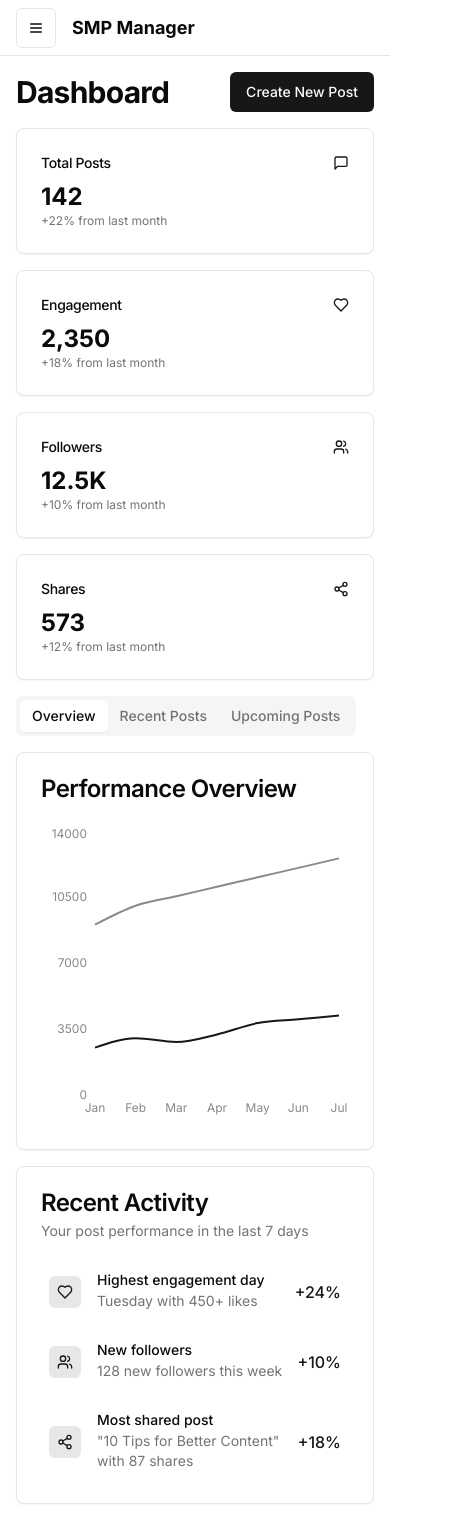
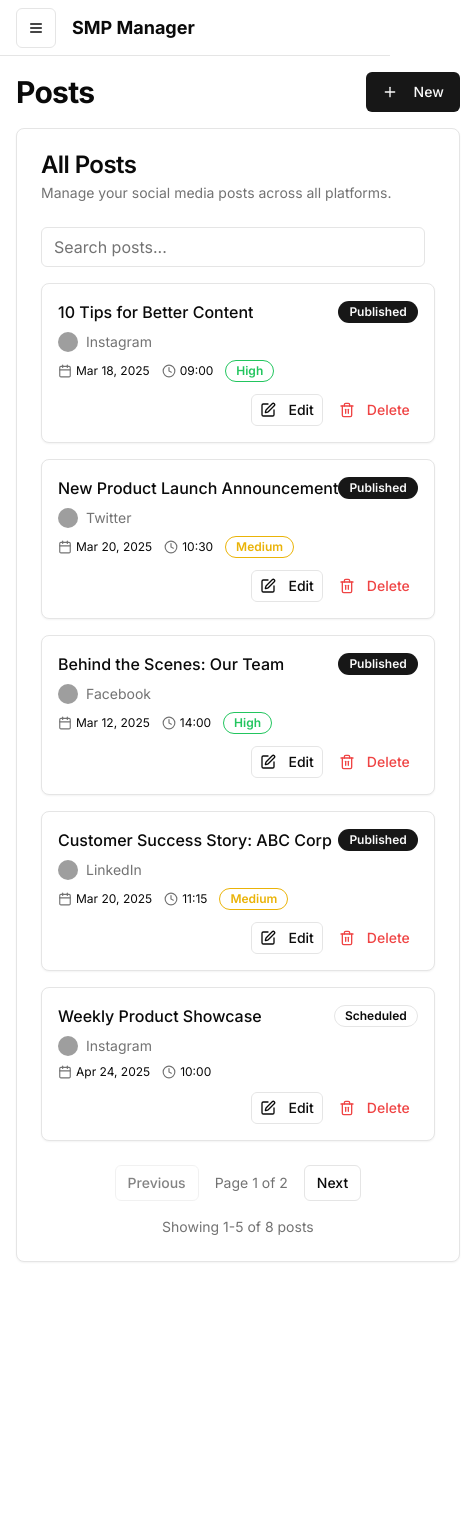
Before and after one commit to sargsarmen/smp-manager, a Next.js app: page / in a window 390 px wide. Shown: the whole page, 476 px wide, since content can reach past the window. After the commit the page ends 1278 px from the top, so only its background shows below. Built offline with nearby package versions, Linux system fonts and the light colour scheme; grey boxes are pictures that could not be loaded.

Commit message:
make posts list responsive

```diff
--- a/app/page.tsx
+++ b/app/page.tsx
@@ -1,141 +1,364 @@
-import type { Metadata } from "next"
+"use client"
+
+import Link from "next/link"
 import { Button } from "@/components/ui/button"
-import { Card, CardContent, CardDescription, CardHeader, CardTitle } from "@/components/ui/card"
-import { Tabs, TabsContent, TabsList, TabsTrigger } from "@/components/ui/tabs"
-import { Users, MessageSquare, Heart, Share2 } from "lucide-react"
-import Link from "next/link"
-import { Overview } from "@/components/dashboard/overview"
-import { RecentPosts } from "@/components/dashboard/recent-posts"
-import { UpcomingPosts } from "@/components/dashboard/upcoming-posts"
+import { Card, CardContent, CardDescription, CardFooter, CardHeader, CardTitle } from "@/components/ui/card"
+import {
+  DropdownMenu,
+  DropdownMenuContent,
+  DropdownMenuItem,
+  DropdownMenuLabel,
+  DropdownMenuSeparator,
+  DropdownMenuTrigger,
+} from "@/components/ui/dropdown-menu"
+import {
+  AlertDialog,
+  AlertDialogAction,
+  AlertDialogCancel,
+  AlertDialogContent,
+  AlertDialogDescription,
+  AlertDialogFooter,
+  AlertDialogHeader,
+  AlertDialogTitle,
+} from "@/components/ui/alert-dialog"
+import { Input } from "@/components/ui/input"
+import { Table, TableBody, TableCell, TableHead, TableHeader, TableRow } from "@/components/ui/table"
+import { Badge } from "@/components/ui/badge"
+import { Avatar, AvatarFallback, AvatarImage } from "@/components/ui/avatar"
+import { MoreHorizontal, Plus, Trash2, Calendar, Clock, Edit } from "lucide-react"
 import { Shell } from "@/components/shell"
+import { usePosts } from "@/context/post-context"
+import { useState, useEffect } from "react"
+import { useToast } from "@/components/ui/use-toast"
+import { useMediaQuery } from "@/hooks/use-media-query"
 
-export const metadata: Metadata = {
-  title: "Dashboard - Social Media Post Manager",
-  description: "Manage your social media posts with scheduling and analytics features",
-}
+export default function PostsPage() {
+  const { posts, deletePost } = usePosts()
+  const { toast } = useToast()
+  const [searchQuery, setSearchQuery] = useState("")
+  const [currentPage, setCurrentPage] = useState(1)
+  const [postToDelete, setPostToDelete] = useState<string | null>(null)
+  const [isDeleteDialogOpen, setIsDeleteDialogOpen] = useState(false)
+  const postsPerPage = 5
 
-export default function DashboardPage() {
+  // Check if the screen is mobile
+  const isMobile = useMediaQuery("(max-width: 768px)")
+
+  // Filter posts based on search query
+  const filteredPosts = posts.filter((post) => {
+    if (!searchQuery.trim()) return true
+
+    const query = searchQuery.toLowerCase()
+    return (
+      post.title.toLowerCase().includes(query) ||
+      post.platform.toLowerCase().includes(query) ||
+      post.status.toLowerCase().includes(query) ||
+      (post.content && post.content.toLowerCase().includes(query))
+    )
+  })
+
+  // Calculate total pages
+  const totalPages = Math.ceil(filteredPosts.length / postsPerPage)
+
+  // Get current posts for the page
+  const indexOfLastPost = currentPage * postsPerPage
+  const indexOfFirstPost = indexOfLastPost - postsPerPage
+  const currentPosts = filteredPosts.slice(indexOfFirstPost, indexOfLastPost)
+
+  // Reset to first page when search query changes
+  useEffect(() => {
+    setCurrentPage(1)
+  }, [searchQuery])
+
+  // Adjust current page when posts length changes
+  useEffect(() => {
+    if (currentPage > totalPages && totalPages > 0) {
+      setCurrentPage(totalPages)
+    }
+  }, [filteredPosts.length, currentPage, totalPages])
+
+  // Handle page navigation
+  const goToNextPage = () => {
+    setCurrentPage((prev) => Math.min(prev + 1, totalPages))
+  }
+
+  const goToPrevPage = () => {
+    setCurrentPage((prev) => Math.max(prev - 1, 1))
+  }
+
+  // Handle post deletion
+  const handleDeleteClick = (postId: string) => {
+    setPostToDelete(postId)
+    setIsDeleteDialogOpen(true)
+  }
+
+  const confirmDelete = () => {
+    if (postToDelete) {
+      // Close dialog first to prevent UI freeze
+      setIsDeleteDialogOpen(false)
+
+      // Delete the post
+      deletePost(postToDelete)
+
+      // Show success toast
+      toast({
+        title: "Post deleted",
+        description: "The post has been successfully deleted.",
+      })
+
+      // Reset state
+      setPostToDelete(null)
+    }
+  }
+
+  const cancelDelete = () => {
+    setPostToDelete(null)
+    setIsDeleteDialogOpen(false)
+  }
+
+  // Get status badge variant
+  const getStatusBadgeVariant = (status: string) => {
+    return status === "Published" ? "default" : status === "Scheduled" ? "outline" : "secondary"
+  }
+
+  // Get engagement badge styling
+  const getEngagementBadgeStyle = (engagement?: string) => {
+    if (!engagement) return ""
+    return engagement === "High"
+      ? "border-green-500 text-green-500"
+      : engagement === "Medium"
+        ? "border-yellow-500 text-yellow-500"
+        : "border-red-500 text-red-500"
+  }
+
   return (
     <Shell>
       <div className="flex min-h-screen w-full flex-col">
         <main className="flex flex-1 flex-col gap-4 p-4 md:gap-8 md:p-8">
           <div className="flex items-center justify-between">
-            <h1 className="text-3xl font-bold tracking-tight">Dashboard</h1>
-            <div className="flex items-center gap-2">
-              <Button asChild>
-                <Link href="/posts/new">Create New Post</Link>
+            <h1 className="text-3xl font-bold tracking-tight">Posts</h1>
+            <Link href="/posts/new">
+              <Button type="button">
+                <Plus className="mr-2 h-4 w-4" />
+                <span className="hidden sm:inline">Create Post</span>
+                <span className="sm:hidden">New</span>
               </Button>
-            </div>
+            </Link>
           </div>
-          <div className="grid gap-4 md:grid-cols-2 lg:grid-cols-4">
-            <Card className="transition-all hover:shadow-md hover:border-primary/20 hover:-translate-y-1">
-              <CardHeader className="flex flex-row items-center justify-between space-y-0 pb-2">
-                <CardTitle className="text-sm font-medium">Total Posts</CardTitle>
-                <MessageSquare className="h-4 w-4 text-primary" />
+          <div>
+            <Card>
+              <CardHeader>
+                <CardTitle>All Posts</CardTitle>
+                <CardDescription>Manage your social media posts across all platforms.</CardDescription>
               </CardHeader>
               <CardContent>
-                <div className="text-2xl font-bold">142</div>
-                <p className="text-xs text-muted-foreground">+22% from last month</p>
+                <div className="flex items-center justify-between pb-4">
+                  <div className="flex w-full max-w-sm items-center">
+                    <Input
+                      type="search"
+                      placeholder="Search posts..."
+                      className="w-full"
+                      value={searchQuery}
+                      onChange={(e) => setSearchQuery(e.target.value)}
+                    />
+                  </div>
+                </div>
+
+                {/* Desktop Table View */}
+                {!isMobile && (
+                  <div className="rounded-md border">
+                    <Table>
+                      <TableHeader>
+                        <TableRow>
+                          <TableHead>Title</TableHead>
+                          <TableHead>Status</TableHead>
+                          <TableHead>Platform</TableHead>
+                          <TableHead>Date</TableHead>
+                          <TableHead>Engagement</TableHead>
+                          <TableHead className="w-[50px]"></TableHead>
+                        </TableRow>
+                      </TableHeader>
+                      <TableBody>
+                        {currentPosts.length > 0 ? (
+                          currentPosts.map((post) => (
+                            <TableRow key={post.id}>
+                              <TableCell className="font-medium">{post.title}</TableCell>
+                              <TableCell>
+                                <Badge variant={getStatusBadgeVariant(post.status)}>{post.status}</Badge>
+                              </TableCell>
+                              <TableCell>
+                                <div className="flex items-center gap-2">
+                                  <Avatar className="h-6 w-6">
+                                    <AvatarImage src={`/placeholder.svg?height=24&width=24`} alt={post.platform} />
+                                    <AvatarFallback>{post.platform.substring(0, 2)}</AvatarFallback>
+                                  </Avatar>
+                                  {post.platform}
+                                </div>
+                              </TableCell>
+                              <TableCell>{post.date}</TableCell>
+                              <TableCell>
+                                {post.engagement !== "N/A" ? (
+                                  <Badge variant="outline" className={getEngagementBadgeStyle(post.engagement)}>
+                                    {post.engagement}
+                                  </Badge>
+                                ) : (
+                                  "—"
+                                )}
+                              </TableCell>
+                              <TableCell>
+                                <DropdownMenu>
+                                  <DropdownMenuTrigger asChild>
+                                    <Button type="button" variant="ghost" size="icon">
+                                      <MoreHorizontal className="h-4 w-4" />
+                                      <span className="sr-only">Actions</span>
+                                    </Button>
+                                  </DropdownMenuTrigger>
+                                  <DropdownMenuContent align="end">
+                                    <DropdownMenuLabel>Actions</DropdownMenuLabel>
+                                    <DropdownMenuItem asChild>
+                                      <Link href={`/posts/${post.id}/edit`} className="w-full">
+                                        Edit
+                                      </Link>
+                                    </DropdownMenuItem>
+                                    <DropdownMenuSeparator />
+                                    <DropdownMenuItem
+                                      className="text-destructive focus:text-destructive"
+                                      onClick={() => handleDeleteClick(post.id)}
+                                    >
+                                      Delete
+                                    </DropdownMenuItem>
+                                  </DropdownMenuContent>
+                                </DropdownMenu>
+                              </TableCell>
+                            </TableRow>
+                          ))
+                        ) : (
+                          <TableRow>
+                            <TableCell colSpan={6} className="h-24 text-center">
+                              No posts found matching your search.
+                            </TableCell>
+                          </TableRow>
+                        )}
+                      </TableBody>
+                    </Table>
+                  </div>
+                )}
+
+                {/* Mobile Card View */}
+                {isMobile && (
+                  <div className="space-y-4">
+                    {currentPosts.length > 0 ? (
+                      currentPosts.map((post) => (
+                        <Card key={post.id} className="overflow-hidden">
+                          <div className="p-4">
+                            <div className="flex items-center justify-between">
+                              <h3 className="font-medium truncate">{post.title}</h3>
+                              <Badge variant={getStatusBadgeVariant(post.status)}>{post.status}</Badge>
+                            </div>
+
+                            <div className="mt-2 flex items-center gap-2 text-sm text-muted-foreground">
+                              <Avatar className="h-5 w-5">
+                                <AvatarImage src={`/placeholder.svg?height=20&width=20`} alt={post.platform} />
+                                <AvatarFallback>{post.platform.substring(0, 2)}</AvatarFallback>
+                              </Avatar>
+                              <span>{post.platform}</span>
+                            </div>
+
+                            <div className="mt-2 flex flex-wrap gap-3 text-xs">
+                              <div className="flex items-center">
+                                <Calendar className="mr-1 h-3.5 w-3.5 text-muted-foreground" />
+                                <span>{post.date}</span>
+                              </div>
+                              {post.time && (
+                                <div className="flex items-center">
+                                  <Clock className="mr-1 h-3.5 w-3.5 text-muted-foreground" />
+                                  <span>{post.time}</span>
+                                </div>
+                              )}
+                              {post.engagement !== "N/A" && (
+                                <Badge variant="outline" className={getEngagementBadgeStyle(post.engagement)}>
+                                  {post.engagement}
+                                </Badge>
+                              )}
+                            </div>
+
+                            <div className="mt-3 flex justify-end gap-2">
+                              <Link href={`/posts/${post.id}/edit`}>
+                                <Button type="button" variant="outline" size="sm" className="h-8 px-2">
+                                  <Edit className="h-3.5 w-3.5 mr-1" />
+                                  Edit
+                                </Button>
+                              </Link>
+                              <Button
+                                type="button"
+                                variant="ghost"
+                                size="sm"
+                                className="h-8 px-2 text-destructive hover:bg-destructive/10"
+                                onClick={() => handleDeleteClick(post.id)}
+                              >
+                                <Trash2 className="h-3.5 w-3.5 mr-1" />
+                                Delete
+                              </Button>
+                            </div>
+                          </div>
+                        </Card>
+                      ))
+                    ) : (
+                      <div className="py-8 text-center text-muted-foreground">No posts found matching your search.</div>
+                    )}
+                  </div>
+                )}
               </CardContent>
-            </Card>
-            <Card className="transition-all hover:shadow-md hover:border-primary/20 hover:-translate-y-1">
-              <CardHeader className="flex flex-row items-center justify-between space-y-0 pb-2">
-                <CardTitle className="text-sm font-medium">Engagement</CardTitle>
-                <Heart className="h-4 w-4 text-primary" />
-              </CardHeader>
-              <CardContent>
-                <div className="text-2xl font-bold">2,350</div>
-                <p className="text-xs text-muted-foreground">+18% from last month</p>
-              </CardContent>
-            </Card>
-            <Card className="transition-all hover:shadow-md hover:border-primary/20 hover:-translate-y-1">
-              <CardHeader className="flex flex-row items-center justify-between space-y-0 pb-2">
-                <CardTitle className="text-sm font-medium">Followers</CardTitle>
-                <Users className="h-4 w-4 text-primary" />
-              </CardHeader>
-              <CardContent>
-                <div className="text-2xl font-bold">12.5K</div>
-                <p className="text-xs text-muted-foreground">+10% from last month</p>
-              </CardContent>
-            </Card>
-            <Card className="transition-all hover:shadow-md hover:border-primary/20 hover:-translate-y-1">
-              <CardHeader className="flex flex-row items-center justify-between space-y-0 pb-2">
-                <CardTitle className="text-sm font-medium">Shares</CardTitle>
-                <Share2 className="h-4 w-4 text-primary" />
-              </CardHeader>
-              <CardContent>
-                <div className="text-2xl font-bold">573</div>
-                <p className="text-xs text-muted-foreground">+12% from last month</p>
-              </CardContent>
+              <CardFooter className="flex flex-col sm:flex-row items-center justify-between gap-4">
+                <p className="text-sm text-muted-foreground order-2 sm:order-1">
+                  {filteredPosts.length > 0
+                    ? `Showing ${indexOfFirstPost + 1}-${Math.min(indexOfLastPost, filteredPosts.length)} of ${filteredPosts.length} posts`
+                    : "No posts found"}
+                </p>
+                <div className="flex items-center space-x-2 order-1 sm:order-2 w-full sm:w-auto justify-center">
+                  <Button type="button" variant="outline" size="sm" onClick={goToPrevPage} disabled={currentPage === 1}>
+                    Previous
+                  </Button>
+                  <span className="text-sm text-muted-foreground px-2">
+                    Page {currentPage} of {totalPages || 1}
+                  </span>
+                  <Button
+                    type="button"
+                    variant="outline"
+                    size="sm"
+                    onClick={goToNextPage}
+                    disabled={currentPage === totalPages || totalPages === 0}
+                  >
+                    Next
+                  </Button>
+                </div>
+              </CardFooter>
             </Card>
           </div>
-          <Tabs defaultValue="overview" className="space-y-4">
-            <TabsList>
-              <TabsTrigger value="overview">Overview</TabsTrigger>
-              <TabsTrigger value="recent">Recent Posts</TabsTrigger>
-              <TabsTrigger value="upcoming">Upcoming Posts</TabsTrigger>
-            </TabsList>
-            <TabsContent value="overview" className="space-y-4">
-              <div className="grid gap-4 md:grid-cols-2 lg:grid-cols-7">
-                <Card className="col-span-4 transition-all hover:shadow-md hover:border-primary/20">
-                  <CardHeader>
-                    <CardTitle>Performance Overview</CardTitle>
-                  </CardHeader>
-                  <CardContent className="pl-2">
-                    <Overview />
-                  </CardContent>
-                </Card>
-                <Card className="lg:col-span-3 col-span-4 transition-all hover:shadow-md hover:border-primary/20">
-                  <CardHeader>
-                    <CardTitle>Recent Activity</CardTitle>
-                    <CardDescription>Your post performance in the last 7 days</CardDescription>
-                  </CardHeader>
-                  <CardContent>
-                    <div className="space-y-4">
-                      <div className="flex items-center rounded-md p-2 transition-colors hover:bg-muted/50">
-                        <div className="flex items-center gap-2 rounded-md bg-primary/10 p-2">
-                          <Heart className="h-4 w-4 text-primary" />
-                        </div>
-                        <div className="ml-4 space-y-1">
-                          <p className="text-sm font-medium leading-none">Highest engagement day</p>
-                          <p className="text-sm text-muted-foreground">Tuesday with 450+ likes</p>
-                        </div>
-                        <div className="ml-auto font-medium text-primary">+24%</div>
-                      </div>
-                      <div className="flex items-center rounded-md p-2 transition-colors hover:bg-muted/50">
-                        <div className="flex items-center gap-2 rounded-md bg-primary/10 p-2">
-                          <Users className="h-4 w-4 text-primary" />
-                        </div>
-                        <div className="ml-4 space-y-1">
-                          <p className="text-sm font-medium leading-none">New followers</p>
-                          <p className="text-sm text-muted-foreground">128 new followers this week</p>
-                        </div>
-                        <div className="ml-auto font-medium text-primary">+10%</div>
-                      </div>
-                      <div className="flex items-center rounded-md p-2 transition-colors hover:bg-muted/50">
-                        <div className="flex items-center gap-2 rounded-md bg-primary/10 p-2">
-                          <Share2 className="h-4 w-4 text-primary" />
-                        </div>
-                        <div className="ml-4 space-y-1">
-                          <p className="text-sm font-medium leading-none">Most shared post</p>
-                          <p className="text-sm text-muted-foreground">"10 Tips for Better Content" with 87 shares</p>
-                        </div>
-                        <div className="ml-auto font-medium text-primary">+18%</div>
-                      </div>
-                    </div>
-                  </CardContent>
-                </Card>
-              </div>
-            </TabsContent>
-            <TabsContent value="recent" className="space-y-4">
-              <RecentPosts />
-            </TabsContent>
-            <TabsContent value="upcoming" className="space-y-4">
-              <UpcomingPosts />
-            </TabsContent>
-          </Tabs>
         </main>
       </div>
+
+      {/* Delete Confirmation Dialog */}
+      <AlertDialog open={isDeleteDialogOpen} onOpenChange={setIsDeleteDialogOpen}>
+        <AlertDialogContent>
+          <AlertDialogHeader>
+            <AlertDialogTitle>Are you sure you want to delete this post?</AlertDialogTitle>
+            <AlertDialogDescription>
+              This action cannot be undone. This will permanently delete the post from your account.
+            </AlertDialogDescription>
+          </AlertDialogHeader>
+          <AlertDialogFooter className="flex-col sm:flex-row gap-2">
+            <AlertDialogCancel onClick={cancelDelete}>Cancel</AlertDialogCancel>
+            <AlertDialogAction
+              onClick={confirmDelete}
+              className="bg-destructive text-destructive-foreground hover:bg-destructive/90"
+            >
+              <Trash2 className="mr-2 h-4 w-4" />
+              Delete
+            </AlertDialogAction>
+          </AlertDialogFooter>
+        </AlertDialogContent>
+      </AlertDialog>
     </Shell>
   )
 }
--- /dev/null
+++ b/hooks/use-media-query.ts
@@ -0,0 +1,24 @@
+"use client";
+
+import { useState, useEffect } from "react";
+
+export function useMediaQuery(query: string): boolean {
+  const [matches, setMatches] = useState(false);
+
+  useEffect(() => {
+    // Set initial value
+    const media = window.matchMedia(query);
+    setMatches(media.matches);
+
+    // Create event listener
+    const listener = () => setMatches(media.matches);
+
+    // Add listener
+    media.addEventListener("change", listener);
+
+    // Clean up
+    return () => media.removeEventListener("change", listener);
+  }, [query]);
+
+  return matches;
+}
```
